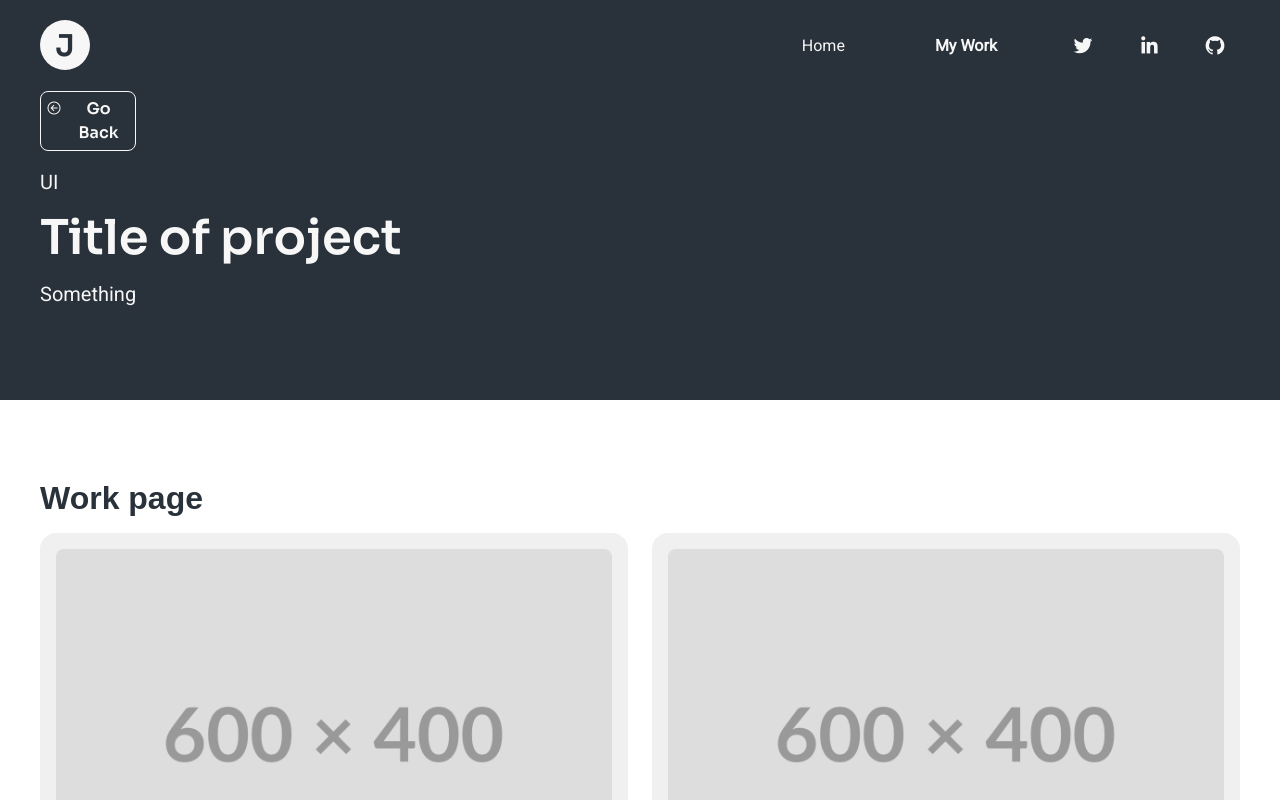
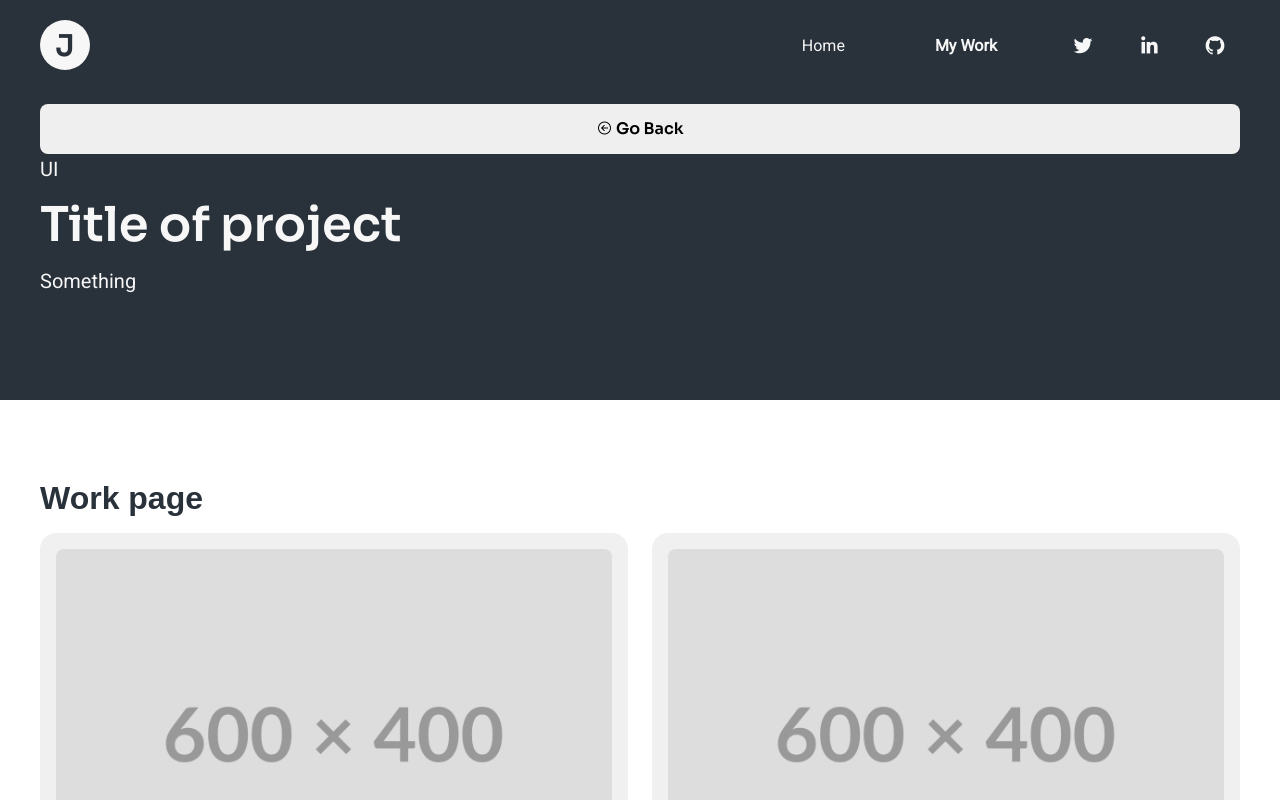
Before and after one commit to JordanNic/personal-site, a Nuxt app: page /work in a window 1280 px wide. Shown: the top 800 px of the page. Built offline with nearby package versions, Linux system fonts and the light colour scheme.

Commit message:
Removed class for Back Button from button partial

```diff
--- a/assets/scss/partials/_button.scss
+++ b/assets/scss/partials/_button.scss
@@ -4,20 +4,4 @@ button, .button {
     font-size: $font-size;
     @include border-radius(8px);
     @include display-font-stack;
-    &.go-back {
-        display: flex;
-        cursor: pointer;
-        margin-bottom: 1em;
-        background-color: transparent;
-        color: $white;
-        border: 1px solid $white;
-        padding: 5px;
-        max-width: 8%;
-        justify-content: center;
-        i {
-            line-height: 1em;
-            margin-right: 5px;
-            padding-top: 3px;
-        }
-    }
 }
```
